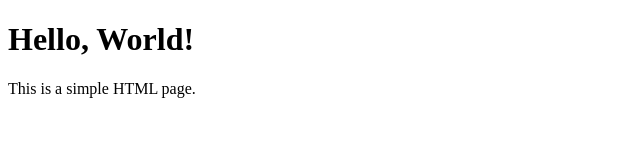
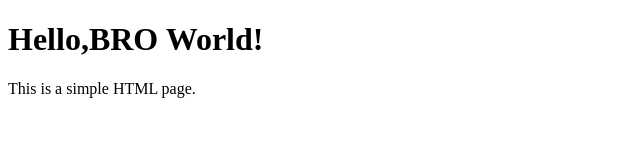
Before and after one commit to awsdevops898-png/Pharma, a plain HTML site: page index.html in a window 1280 px wide. Shown: the whole page, without its empty margins (0-640 px from the left). Drawn offline with Linux system fonts and the light colour scheme.

Commit message:
Update index.html

```diff
--- a/index.html
+++ b/index.html
@@ -4,7 +4,7 @@
     <title>My First Webpage</title>
 </head>
 <body>
-    <h1>Hello, World!</h1>
+    <h1>Hello,BRO  World!</h1>
     <p>This is a simple HTML page.</p>
 </body>
 </html>
```
